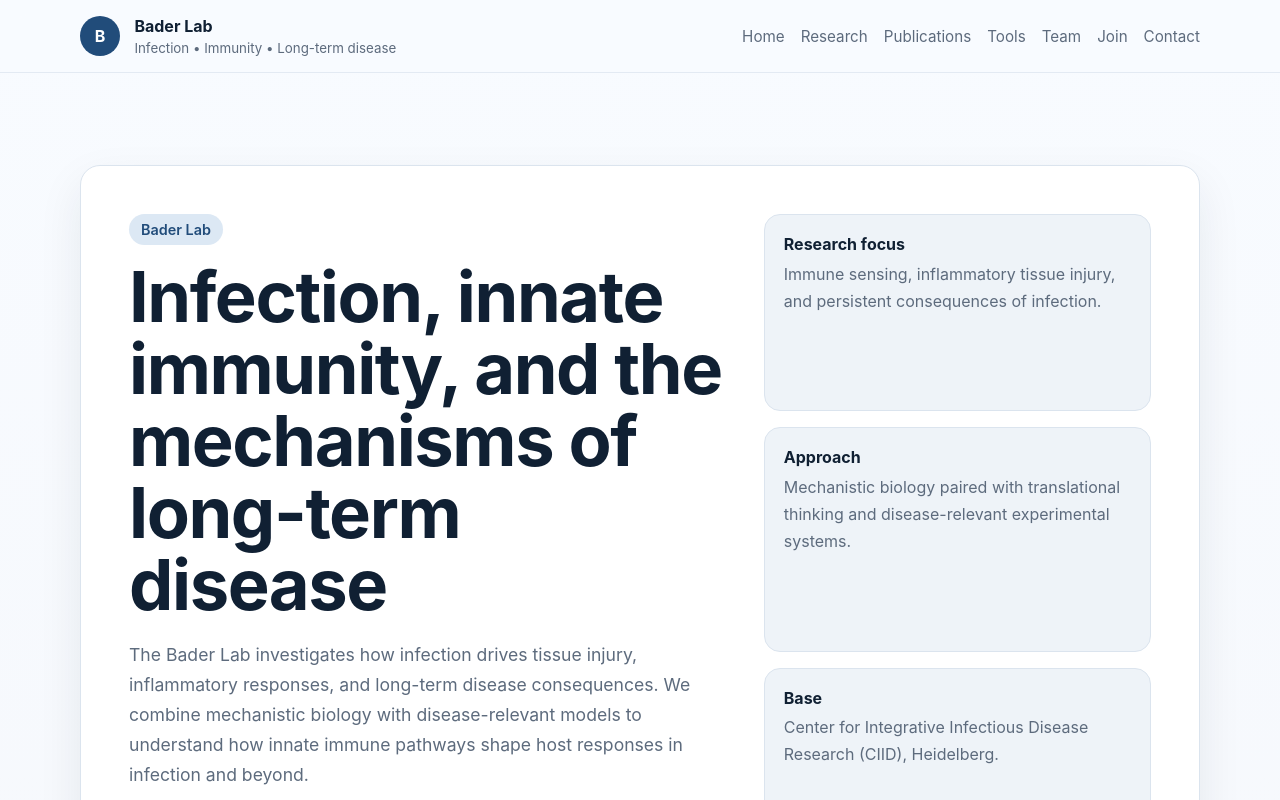
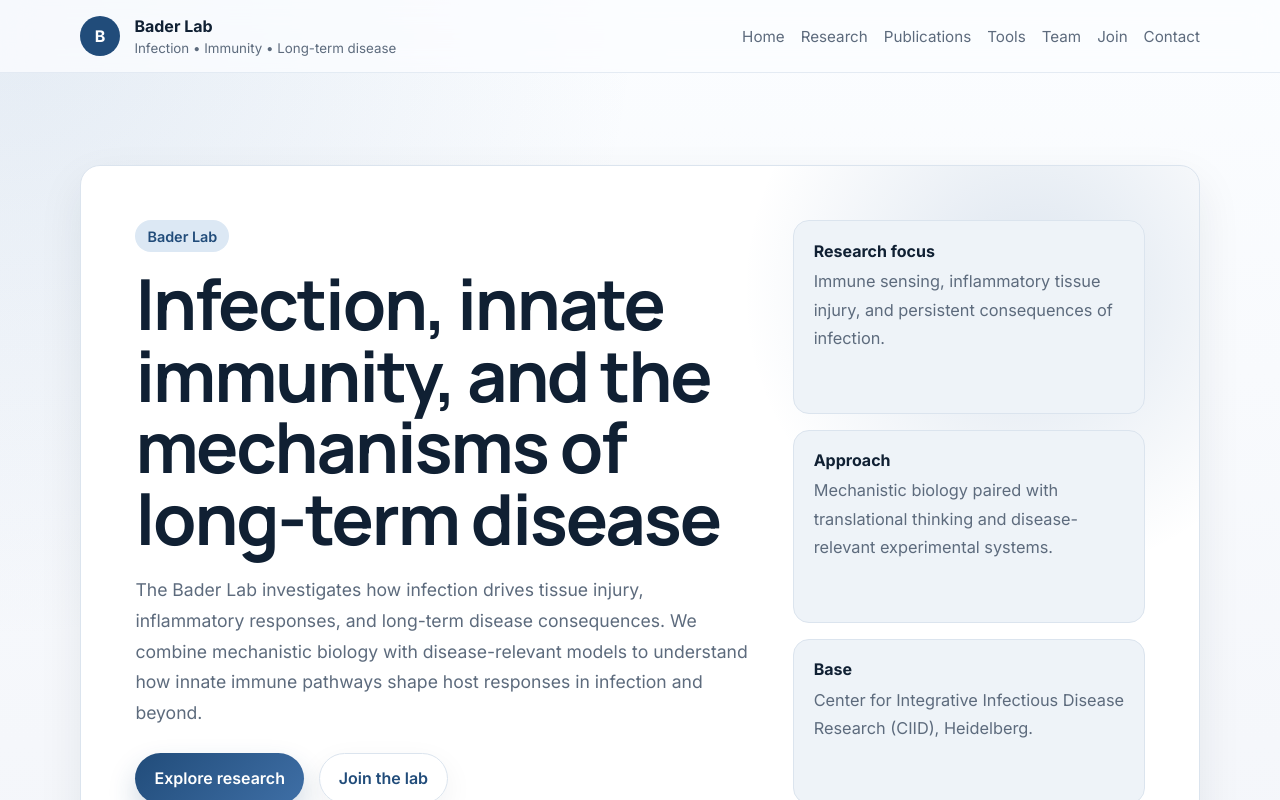
Before and after one commit to blackglasslab/website, a Next.js app: page / in a window 1280 px wide. Shown: the top 800 px of the page. Built offline with nearby package versions, Linux system fonts and the light colour scheme.

Commit message:
Elevate visual polish and typography

```diff
--- a/app/globals.css
+++ b/app/globals.css
@@ -2,14 +2,17 @@
   --bg: #f5f7fb;
   --surface: #ffffff;
   --surface-soft: #eef3f8;
+  --surface-deep: #e4edf7;
   --text: #102033;
   --muted: #5d6b7d;
   --line: #dbe4ee;
   --accent: #214c7a;
+  --accent-2: #3f6fa6;
   --accent-soft: #dce8f4;
   --max-width: 1120px;
   --radius: 20px;
   --shadow: 0 18px 45px rgba(16, 32, 51, 0.08);
+  --shadow-soft: 0 10px 30px rgba(16, 32, 51, 0.06);
 }
 
 * {
@@ -22,8 +25,10 @@ html {
 
 body {
   margin: 0;
-  font-family: Inter, ui-sans-serif, system-ui, -apple-system, BlinkMacSystemFont, "Segoe UI", sans-serif;
-  background: linear-gradient(180deg, #f8fbff 0%, var(--bg) 100%);
+  font-family: var(--font-body), ui-sans-serif, system-ui, -apple-system, BlinkMacSystemFont, "Segoe UI", sans-serif;
+  background:
+    radial-gradient(circle at top left, rgba(63, 111, 166, 0.12), transparent 32%),
+    linear-gradient(180deg, #fbfdff 0%, var(--bg) 48%, #eef3f8 100%);
   color: var(--text);
 }
 
@@ -47,8 +52,8 @@ a {
   position: sticky;
   top: 0;
   z-index: 20;
-  backdrop-filter: blur(12px);
-  background: rgba(248, 251, 255, 0.84);
+  backdrop-filter: blur(14px);
+  background: rgba(251, 253, 255, 0.78);
   border-bottom: 1px solid rgba(219, 228, 238, 0.7);
 }
 
@@ -102,7 +107,7 @@ a {
 }
 
 section {
-  padding: 4.5rem 0;
+  padding: 5.5rem 0;
 }
 
 .hero {
@@ -123,10 +128,25 @@ section {
 }
 
 .hero-card {
-  padding: 3rem;
+  padding: 3.4rem;
   display: grid;
-  grid-template-columns: 1.4fr 0.9fr;
-  gap: 2rem;
+  grid-template-columns: 1.5fr 0.85fr;
+  gap: 2.4rem;
+  position: relative;
+  overflow: hidden;
+}
+
+.hero-card::before {
+  content: '';
+  position: absolute;
+  inset: 0;
+  background: radial-gradient(circle at 85% 18%, rgba(63, 111, 166, 0.18), transparent 26%);
+  pointer-events: none;
+}
+
+.hero-card > * {
+  position: relative;
+  z-index: 1;
 }
 
 .eyebrow {
@@ -144,7 +164,8 @@ h1,
 h2,
 h3 {
   margin-top: 0;
-  letter-spacing: -0.02em;
+  letter-spacing: -0.03em;
+  font-family: var(--font-display), var(--font-body), sans-serif;
 }
 
 h1 {
@@ -160,8 +181,9 @@ h2 {
 
 p {
   color: var(--muted);
-  line-height: 1.7;
+  line-height: 1.75;
   margin: 0;
+  font-size: 1.02rem;
 }
 
 .lead {
@@ -201,7 +223,7 @@ p {
 .card-grid,
 .publications-grid {
   display: grid;
-  gap: 1.25rem;
+  gap: 1.4rem;
 }
 
 .research-grid {
@@ -266,7 +288,27 @@ p {
 .position-card,
 .team-card,
 .panel {
-  padding: 1.5rem;
+  padding: 1.65rem;
+}
+
+.panel,
+.highlight-card,
+.publication-card,
+.contact-card,
+.position-card,
+.team-card {
+  transition: transform 0.18s ease, box-shadow 0.18s ease, border-color 0.18s ease;
+}
+
+.panel:hover,
+.highlight-card:hover,
+.publication-card:hover,
+.contact-card:hover,
+.position-card:hover,
+.team-card:hover {
+  transform: translateY(-2px);
+  box-shadow: 0 24px 55px rgba(16, 32, 51, 0.12);
+  border-color: rgba(63, 111, 166, 0.25);
 }
 
 .kicker {
@@ -307,12 +349,12 @@ p {
 }
 
 .team-bubble-wrap {
-  width: 132px;
-  height: 132px;
+  width: 118px;
+  height: 118px;
   border-radius: 999px;
   overflow: hidden;
-  border: 4px solid var(--surface-soft);
-  box-shadow: 0 10px 24px rgba(16, 32, 51, 0.12);
+  border: 4px solid rgba(255,255,255,0.9);
+  box-shadow: 0 14px 30px rgba(16, 32, 51, 0.14);
   background: var(--surface-soft);
 }
 
@@ -343,9 +385,10 @@ p {
 
 .research-graphic-wrap {
   overflow: hidden;
-  border-radius: calc(var(--radius) - 4px);
-  background: var(--surface-soft);
+  border-radius: calc(var(--radius) - 2px);
+  background: linear-gradient(180deg, #f8fbff 0%, var(--surface-soft) 100%);
   border: 1px solid var(--line);
+  box-shadow: 0 24px 50px rgba(16, 32, 51, 0.12);
 }
 
 .research-graphic {
@@ -400,14 +443,21 @@ p {
 }
 
 .button {
-  background: var(--accent);
+  background: linear-gradient(135deg, var(--accent) 0%, var(--accent-2) 100%);
   color: white;
+  box-shadow: 0 14px 28px rgba(33, 76, 122, 0.22);
+}
+
+.button:hover,
+.button:focus-visible {
+  transform: translateY(-1px);
 }
 
 .button-secondary {
-  background: var(--surface-soft);
+  background: rgba(255, 255, 255, 0.84);
   color: var(--accent);
   border: 1px solid var(--line);
+  box-shadow: var(--shadow-soft);
 }
 
 .funding-logo-row {
@@ -466,10 +516,14 @@ p {
 
 @media (max-width: 640px) {
   section {
-    padding: 3.5rem 0;
+    padding: 4rem 0;
   }
 
   .site-nav {
     gap: 0.7rem 1rem;
   }
+
+  h1 {
+    font-size: clamp(2.3rem, 11vw, 3.2rem);
+  }
 }
--- a/app/layout.js
+++ b/app/layout.js
@@ -1,5 +1,9 @@
 import './globals.css';
 import Link from 'next/link';
+import { Inter, Manrope } from 'next/font/google';
+
+const inter = Inter({ subsets: ['latin'], variable: '--font-body' });
+const manrope = Manrope({ subsets: ['latin'], variable: '--font-display' });
 
 const navigation = [
   { href: '/', label: 'Home' },
@@ -18,7 +22,7 @@ export const metadata = {
 
 export default function RootLayout({ children }) {
   return (
-    <html lang="en">
+    <html lang="en" className={`${inter.variable} ${manrope.variable}`}>
       <body>
         <div className="site-shell">
           <header className="site-header">
```
